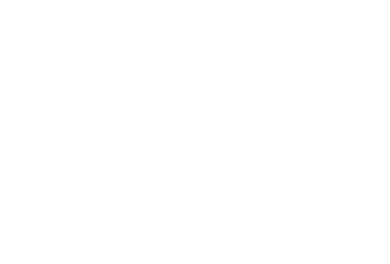
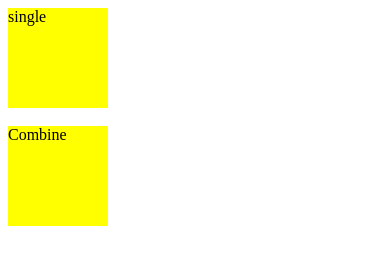
Before and after one commit to Noorunnabi-1/CSS-Tutorial, a plain HTML site: page MediaQueries/media.html in a window 390 px wide. Drawn offline with Linux system fonts and the light colour scheme.

Commit message:
complete level 4 and meadia queries

```diff
--- a/MediaQueries/media.css
+++ b/MediaQueries/media.css
@@ -0,0 +1,25 @@
+div {
+    height: 100px;
+    width: 100px;
+    background-color: pink;
+}
+
+/* we want change at width:600px */
+@media (width:600px) {
+    div {
+        background-color: red;
+    }
+}
+
+@media (max-width:600px) {
+    div {
+        background-color: yellow;
+        /* we can change at minimum width:600px */
+    }
+}
+
+@media(min-width:200px) and (max-width:300px) {
+    .id {
+        background-color: brown;
+    }
+}
--- a/MediaQueries/media.html
+++ b/MediaQueries/media.html
@@ -9,7 +9,9 @@
 </head>
 
 <body>
-
+    <div>single</div>
+    <br>
+    <div class="id">Combine</div>
 </body>
 
 </html>
```
